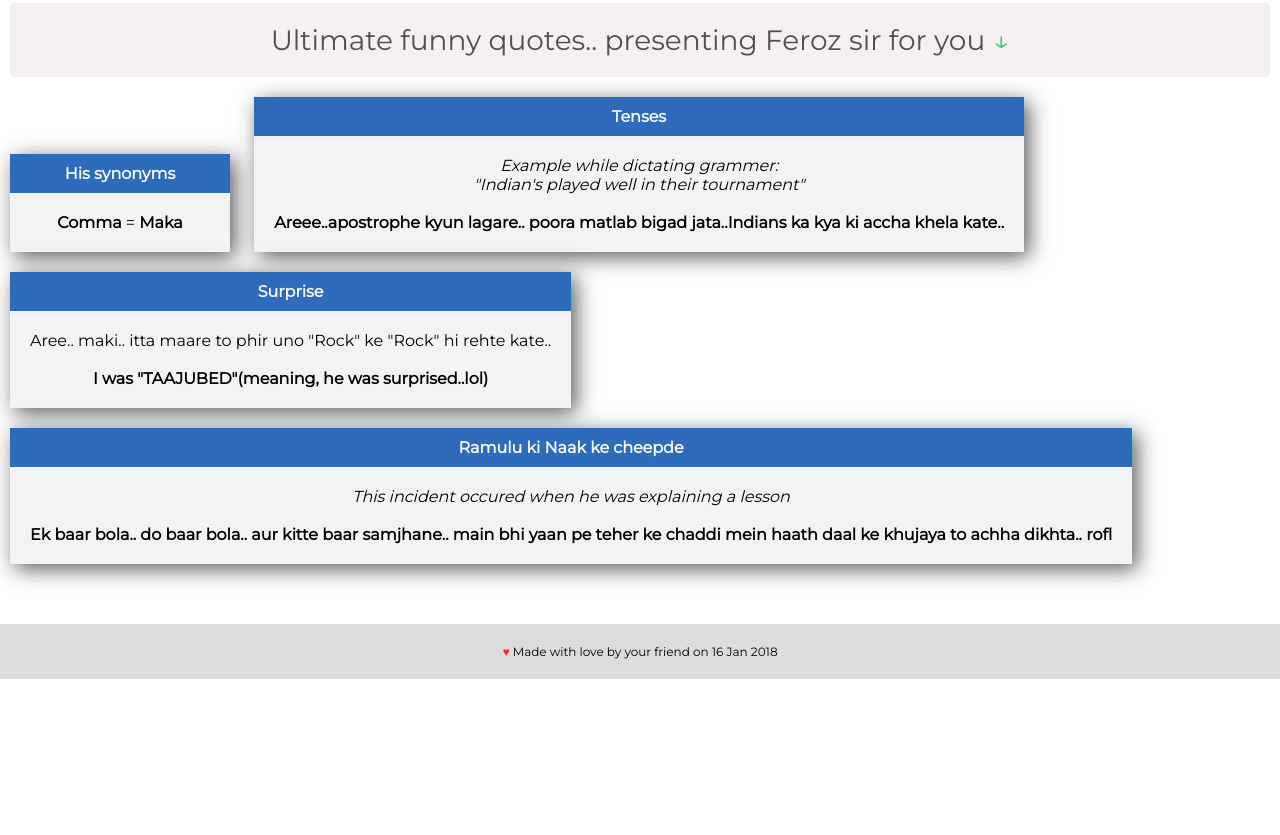
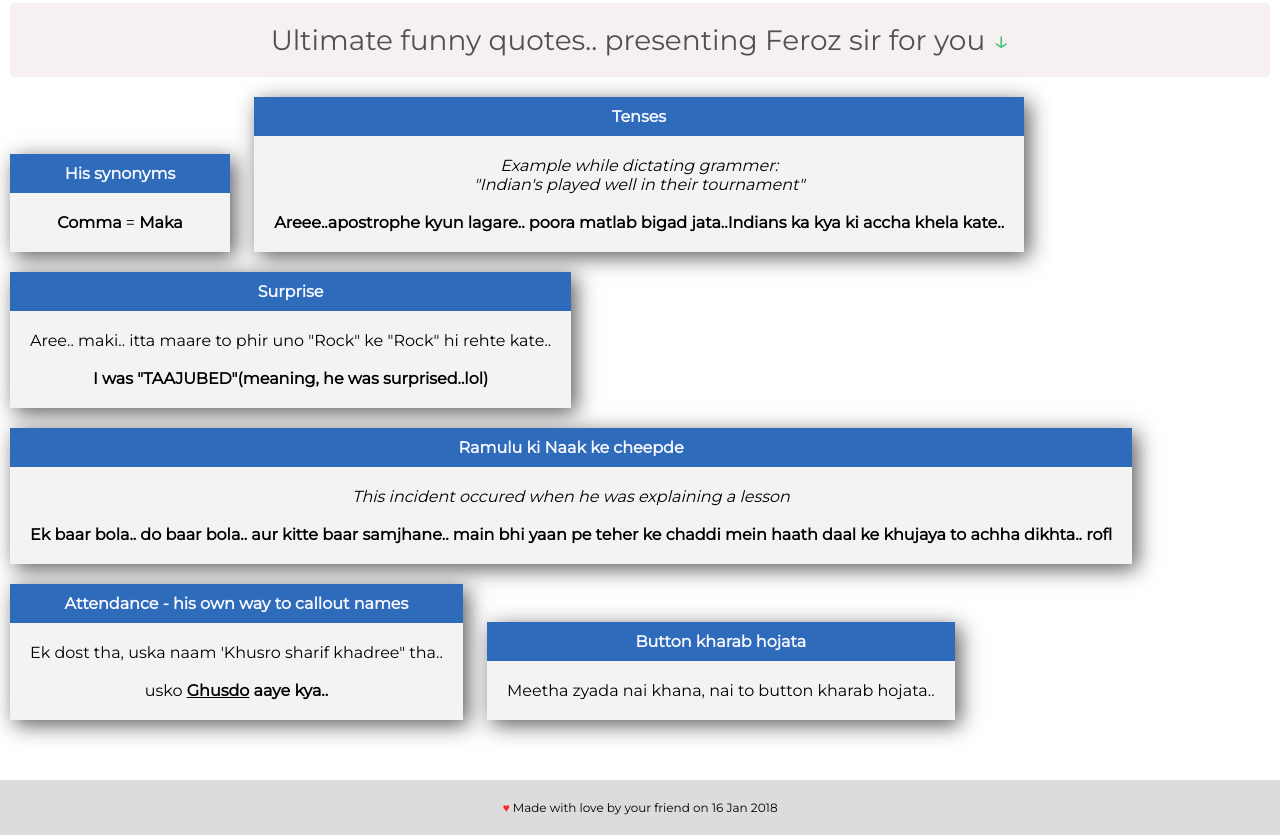
Before and after one commit to gitlet/ferozsirapp, a plain HTML site: page index.html in a window 1280 px wide. Shown: the part 1335-2170 px from the top of the page. Before the commit the page ends 2014 px from the top, so only its background shows below. Drawn offline with nearby package versions, Linux system fonts and the light colour scheme.

```diff
--- a/index.html
+++ b/index.html
@@ -58,6 +58,19 @@
         <strong>Ek baar bola.. do baar bola.. aur kitte baar samjhane.. main bhi yaan pe teher ke chaddi mein haath daal ke khujaya to achha dikhta.. rofl</strong>
       </p>
     </article>
+    <article class="article-5">
+      <h4>Attendance - his own way to callout names</h4>
+      <p>
+        Ek dost tha, uska naam &apos;Khusro sharif khadree&quot; tha.. <br><br>
+        usko <strong><u>Ghusdo</u> aaye kya..</strong>
+      </p>
+    </article>
+    <article class="article-6">
+      <h4>Button kharab hojata</h4>
+      <p>
+        Meetha zyada nai khana, nai to button kharab hojata..
+      </p>
+    </article>
     <footer>
       <p><span style="color: #fd2424">&hearts;</span>&nbsp;Made with love by your friend on 16 Jan 2018</p>
     </footer>
```
